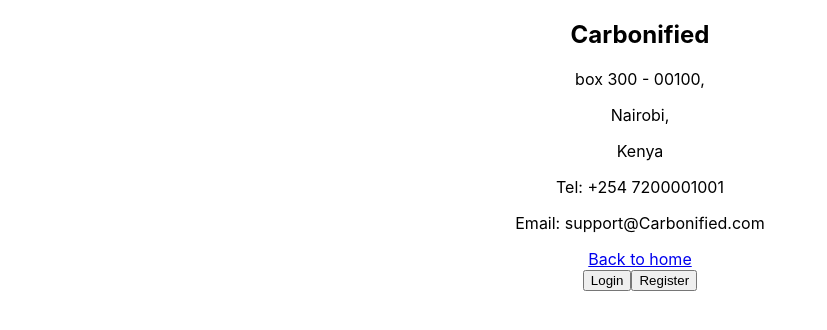
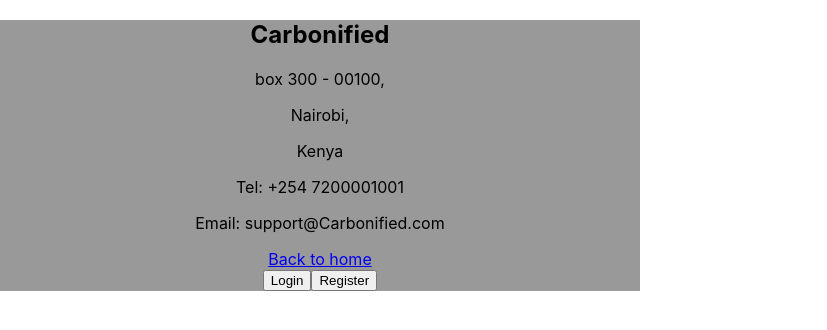
Before and after one commit to Knoxx04/carbonified, a React (Create React App) app: page / in a window 1280 px wide. Shown: the top 330 px of the page, without its empty margins (0-827 px from the left). Built offline with nearby package versions, Linux system fonts and the light colour scheme.

Commit message:
added background gradient

```diff
--- a/src/index.css
+++ b/src/index.css
@@ -13,5 +13,9 @@
 }
 
 .hero {
-
+  height: 50%;
+  width: 50%;
+  background-image: linear-gradient(rgba(0,0,0,0.4), rgba(0,0,0,0.4));
+  background-position: center;
+  background-size: cover;
 }
```
